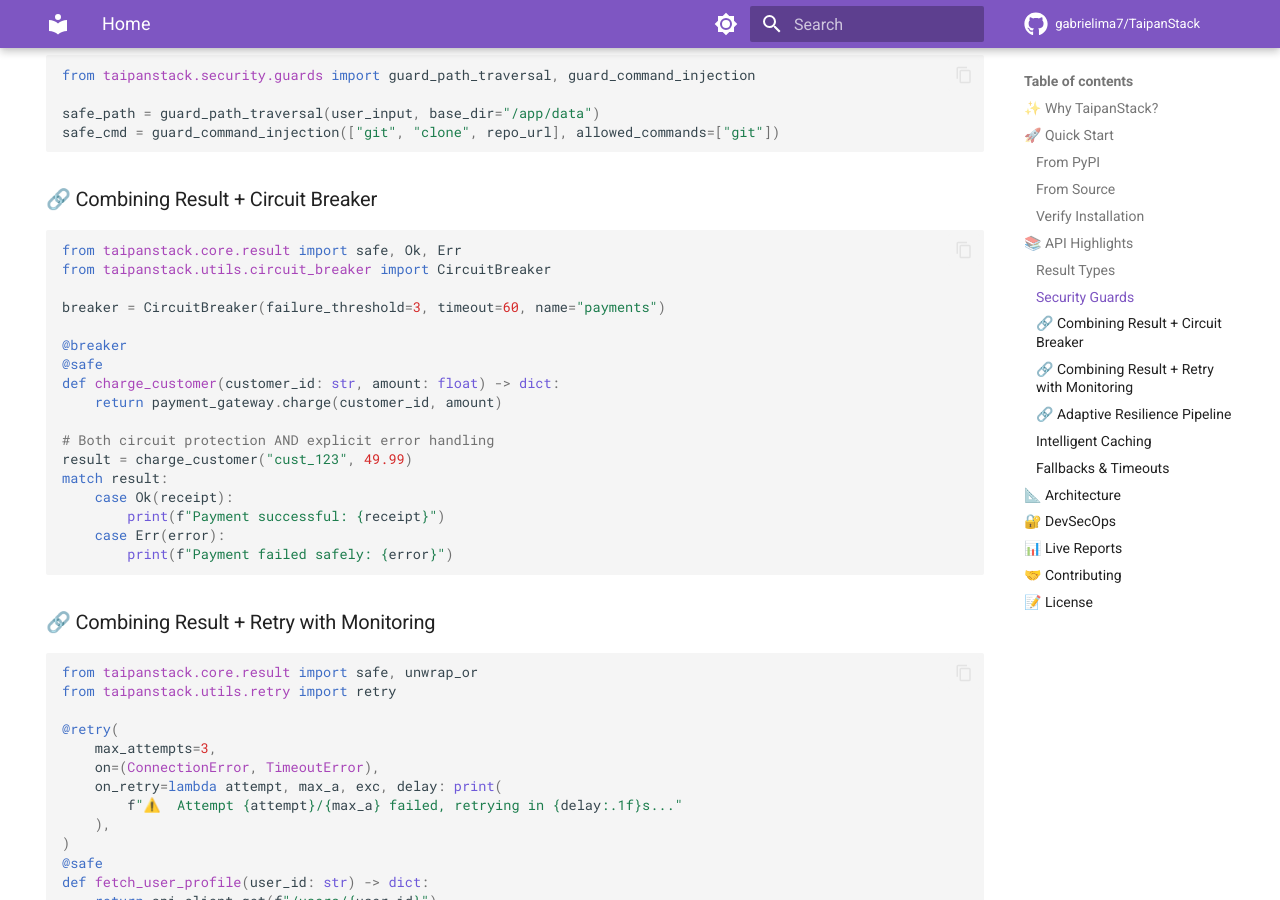
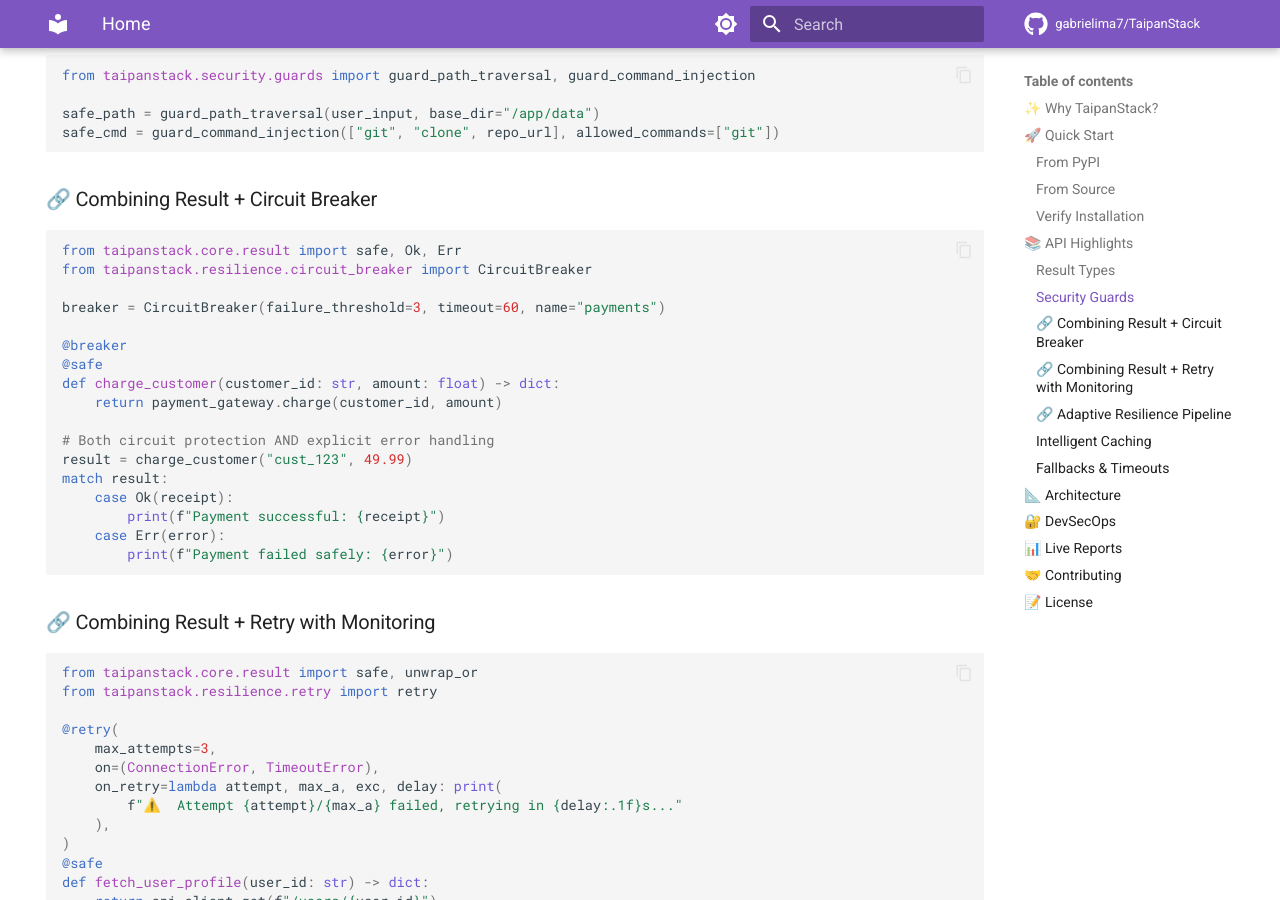
Before and after one commit to gabrielima7/TaipanStack, an MkDocs documentation site: the page built from docs/index.md, in a window 1280 px wide and 900 px high, scrolled down 1898 px. Built offline with MkDocs 1.6.1 and Material for MkDocs 9.7.7, drawn with Linux system fonts in a browser that asks for light colours; comment, search, counter and statistics services are not loaded; some of the changed text lies outside the part shown.

Commit message:
docs: update deprecated imports in README and index.md
- Replaced legacy imports from `taipanstack.utils.*` with canonical `taipanstack.resilience.*`.
- Fixed the API signature example for `@fallback` by removing the `fallback_value` keyword argument.

Co-authored-by: gabrielima7 <230595838+gabrielima7@users.noreply.github.com>

````diff
--- a/docs/index.md
+++ b/docs/index.md
@@ -114,7 +114,7 @@ safe_cmd = guard_command_injection(["git", "clone", repo_url], allowed_commands=
 
 ```python
 from taipanstack.core.result import safe, Ok, Err
-from taipanstack.utils.circuit_breaker import CircuitBreaker
+from taipanstack.resilience.circuit_breaker import CircuitBreaker
 
 breaker = CircuitBreaker(failure_threshold=3, timeout=60, name="payments")
 
@@ -136,7 +136,7 @@ match result:
 
 ```python
 from taipanstack.core.result import safe, unwrap_or
-from taipanstack.utils.retry import retry
+from taipanstack.resilience.retry import retry
 
 @retry(
     max_attempts=3,
@@ -189,10 +189,10 @@ async def get_user_data(user_id: int) -> Result[dict, Exception]:
 ### Fallbacks & Timeouts
 
 ```python
-from taipanstack.utils.resilience import fallback, timeout
+from taipanstack.resilience.resilience import fallback, timeout
 from taipanstack.core.result import Result
 
-@fallback(fallback_value={"status": "offline"}, exceptions=(TimeoutError,))
+@fallback({"status": "offline"}, exceptions=(TimeoutError,))
 @timeout(seconds=5.0)
 async def fetch_remote_status() -> Result[dict, Exception]:
     return await api.get_status()
````
Also changed, not shown: README.md (+6 -6 lines), docs/patterns/security.md (+2 -2 lines).
